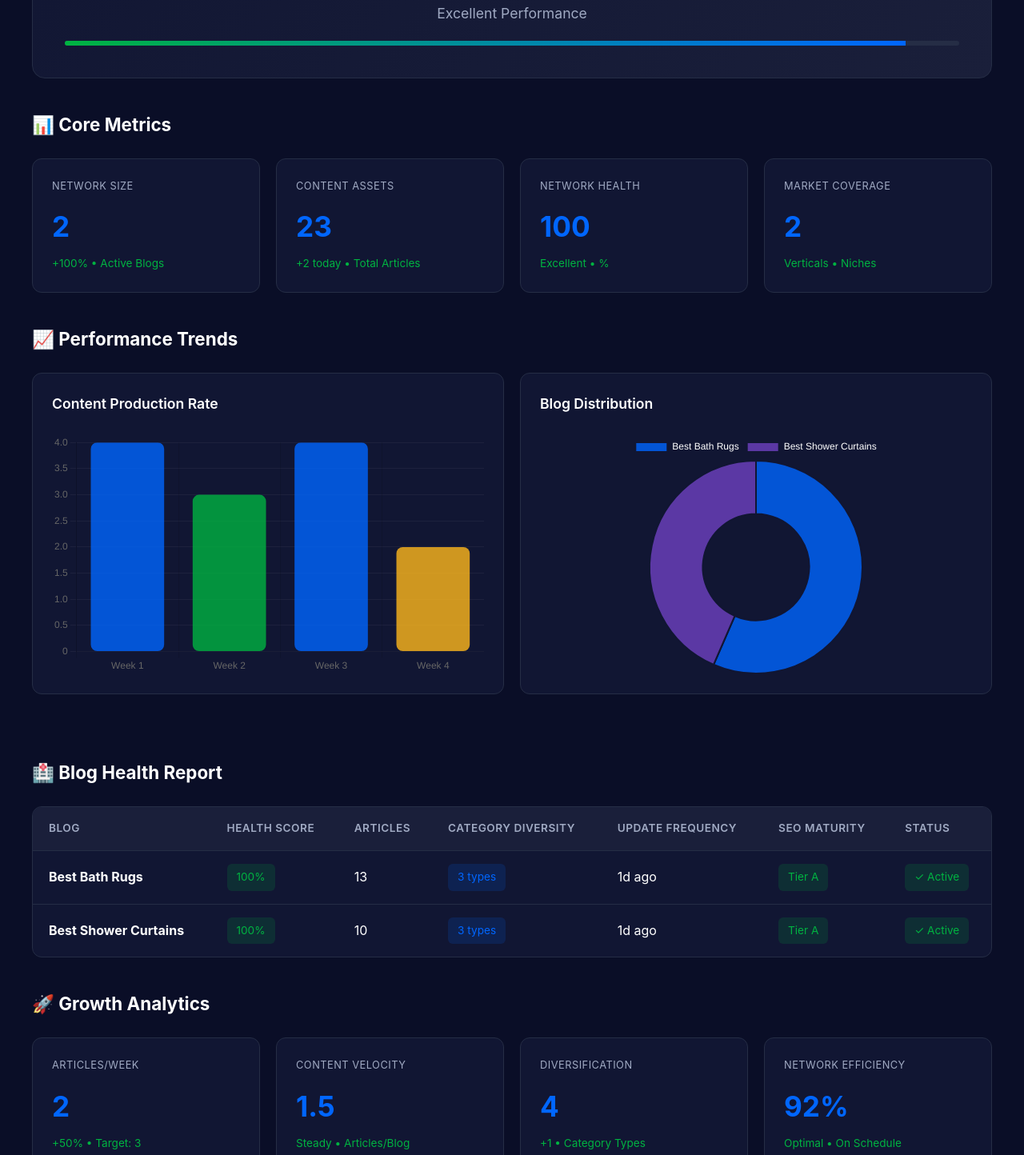
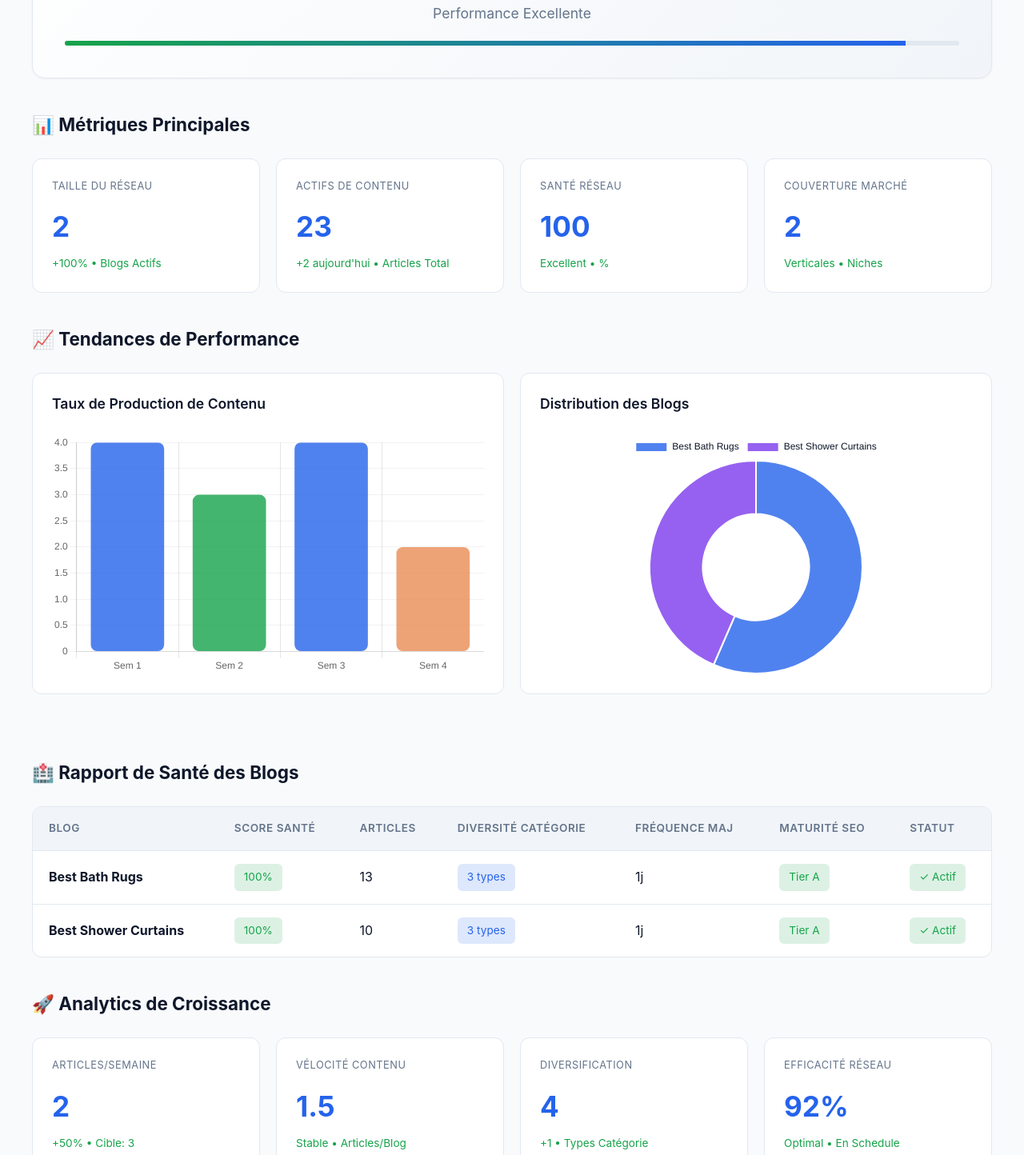
Before and after one commit to ilanetall-boop/usine-a-blog-dashboard, a plain HTML site: page enterprise.html in a window 1280 px wide. Shown: the part 302-1746 px from the top of the page at 80% size. Drawn offline with nearby package versions, Linux system fonts and the light colour scheme.

Commit message:
fix: Light mode + French translation for NECLID (complete rewrite)

```diff
--- a/enterprise.html
+++ b/enterprise.html
@@ -1,9 +1,9 @@
 <!DOCTYPE html>
-<html lang="en">
+<html lang="fr">
 <head>
     <meta charset="UTF-8">
     <meta name="viewport" content="width=device-width, initial-scale=1.0">
-    <title>NECLID - Affiliate Network Intelligence Platform</title>
+    <title>NECLID - Plateforme Intelligence Réseau Affilié</title>
     <script src="https://cdn.jsdelivr.net/npm/chart.js@4.4.0/dist/chart.umd.min.js"></script>
     <style>
         * {
@@ -13,19 +13,18 @@
         }
 
         :root {
-            --primary: #0066FF;
-            --primary-dark: #0052CC;
-            --primary-light: #E6F0FF;
-            --secondary: #6F42C1;
-            --success: #00B341;
-            --warning: #FFB81C;
-            --error: #FF3333;
-            --bg-dark: #0A0E27;
-            --bg-card: #111633;
-            --bg-hover: #1A1F3A;
-            --text-primary: #FFFFFF;
-            --text-secondary: #A0AAC3;
-            --border: #252D45;
+            --primary: #2563EB;
+            --primary-dark: #1D4ED8;
+            --secondary: #7C3AED;
+            --success: #16A34A;
+            --warning: #EA8C55;
+            --error: #DC2626;
+            --bg-dark: #F8FAFC;
+            --bg-card: #FFFFFF;
+            --bg-hover: #F1F5F9;
+            --text-primary: #0F172A;
+            --text-secondary: #64748B;
+            --border: #E2E8F0;
         }
 
         body {
@@ -35,9 +34,8 @@
             line-height: 1.6;
         }
 
-        /* ===== HEADER ===== */
         header {
-            background: linear-gradient(90deg, var(--bg-card) 0%, var(--bg-dark) 100%);
+            background: linear-gradient(90deg, #FFFFFF 0%, #F8FAFC 100%);
             border-bottom: 1px solid var(--border);
             padding: 20px 40px;
             display: flex;
@@ -46,6 +44,7 @@
             position: sticky;
             top: 0;
             z-index: 1000;
+            box-shadow: 0 1px 3px rgba(0,0,0,0.05);
         }
 
         .logo {
@@ -93,14 +92,12 @@
             50% { opacity: 0.5; }
         }
 
-        /* ===== MAIN CONTAINER ===== */
         .container {
             max-width: 1600px;
             margin: 0 auto;
             padding: 40px;
         }
 
-        /* ===== SECTION TITLE ===== */
         .section-title {
             font-size: 1.4em;
             font-weight: 700;
@@ -108,14 +105,14 @@
             color: var(--text-primary);
         }
 
-        /* ===== HEALTH SCORE ===== */
         .health-score-container {
-            background: linear-gradient(135deg, var(--bg-card) 0%, var(--bg-hover) 100%);
+            background: linear-gradient(135deg, #FFFFFF 0%, #F1F5F9 100%);
             border: 1px solid var(--border);
             border-radius: 16px;
             padding: 40px;
             margin-bottom: 40px;
             text-align: center;
+            box-shadow: 0 1px 3px rgba(0,0,0,0.05);
         }
 
         .health-label {
@@ -150,6 +147,7 @@
             height: 100%;
             background: linear-gradient(90deg, var(--success), var(--primary));
             animation: fillBar 2s ease-out;
+            width: 94%;
         }
 
         @keyframes fillBar {
@@ -157,7 +155,6 @@
             to { width: 94%; }
         }
 
-        /* ===== KPI GRID ===== */
         .kpi-grid {
             display: grid;
             grid-template-columns: repeat(auto-fit, minmax(280px, 1fr));
@@ -175,7 +172,7 @@
 
         .kpi-card:hover {
             border-color: var(--primary);
-            box-shadow: 0 8px 24px rgba(0, 102, 255, 0.1);
+            box-shadow: 0 8px 24px rgba(37, 99, 235, 0.1);
         }
 
         .kpi-label {
@@ -198,11 +195,6 @@
             font-size: 0.85em;
         }
 
-        .kpi-change.negative {
-            color: var(--error);
-        }
-
-        /* ===== CHART ===== */
         .chart-container {
             background: var(--bg-card);
             border: 1px solid var(--border);
@@ -223,7 +215,6 @@
             height: 300px;
         }
 
-        /* ===== TABLE ===== */
         .table-container {
             background: var(--bg-card);
             border: 1px solid var(--border);
@@ -277,21 +268,15 @@
         }
 
         .metric-badge.excellent {
-            background: rgba(0, 179, 65, 0.15);
+            background: rgba(22, 163, 74, 0.15);
             color: var(--success);
         }
 
         .metric-badge.good {
-            background: rgba(0, 102, 255, 0.15);
+            background: rgba(37, 99, 235, 0.15);
             color: var(--primary);
         }
 
-        .metric-badge.warning {
-            background: rgba(255, 184, 28, 0.15);
-            color: var(--warning);
-        }
-
-        /* ===== GRID 2 ===== */
         .grid-2 {
             display: grid;
             grid-template-columns: 1fr 1fr;
@@ -305,7 +290,6 @@
             }
         }
 
-        /* ===== FOOTER ===== */
         footer {
             text-align: center;
             padding: 40px;
@@ -320,84 +304,75 @@
     </style>
 </head>
 <body>
-    <!-- HEADER -->
     <header>
         <div class="logo">⚡ NECLID</div>
         <div class="header-actions">
             <div class="status-badge live">
                 <span class="status-indicator"></span>
-                <span>Network Live</span>
+                <span>Réseau Actif</span>
             </div>
         </div>
     </header>
 
-    <!-- MAIN CONTAINER -->
     <div class="container">
-        <!-- HEALTH SCORE -->
         <div class="health-score-container">
-            <div class="health-label">Network Health Score</div>
+            <div class="health-label">Score de Santé du Réseau</div>
             <div class="health-score" id="healthScore">94</div>
-            <div class="health-description">Excellent Performance</div>
+            <div class="health-description">Performance Excellente</div>
             <div class="health-bar">
-                <div class="health-fill" id="healthFill" style="width: 94%;"></div>
+                <div class="health-fill"></div>
             </div>
         </div>
 
-        <!-- SECTION: CORE METRICS -->
-        <div class="section-title">📊 Core Metrics</div>
+        <div class="section-title">📊 Métriques Principales</div>
         <div class="kpi-grid" id="kpiGrid"></div>
 
-        <!-- SECTION: PERFORMANCE CHARTS -->
-        <div class="section-title">📈 Performance Trends</div>
+        <div class="section-title">📈 Tendances de Performance</div>
         <div class="grid-2">
             <div class="chart-container">
-                <div class="chart-title">Content Production Rate</div>
+                <div class="chart-title">Taux de Production de Contenu</div>
                 <div class="chart-wrapper">
                     <canvas id="productionChart"></canvas>
                 </div>
             </div>
             <div class="chart-container">
-                <div class="chart-title">Blog Distribution</div>
+                <div class="chart-title">Distribution des Blogs</div>
                 <div class="chart-wrapper">
                     <canvas id="distributionChart"></canvas>
                 </div>
             </div>
         </div>
 
-        <!-- SECTION: BLOG HEALTH REPORT -->
-        <div class="section-title">🏥 Blog Health Report</div>
+        <div class="section-title">🏥 Rapport de Santé des Blogs</div>
         <div class="table-container">
             <table>
                 <thead>
                     <tr>
                         <th>Blog</th>
-                        <th>Health Score</th>
+                        <th>Score Santé</th>
                         <th>Articles</th>
-                        <th>Category Diversity</th>
-                        <th>Update Frequency</th>
-                        <th>SEO Maturity</th>
-                        <th>Status</th>
+                        <th>Diversité Catégorie</th>
+                        <th>Fréquence MAJ</th>
+                        <th>Maturité SEO</th>
+                        <th>Statut</th>
                     </tr>
                 </thead>
                 <tbody id="blogHealthTable"></tbody>
             </table>
         </div>
 
-        <!-- SECTION: GROWTH ANALYTICS -->
-        <div class="section-title">🚀 Growth Analytics</div>
+        <div class="section-title">🚀 Analytics de Croissance</div>
         <div class="kpi-grid" id="growthGrid"></div>
 
-        <!-- SECTION: RECOMMENDATIONS -->
-        <div class="section-title">💡 AI Recommendations</div>
+        <div class="section-title">💡 Recommandations IA</div>
         <div class="chart-container">
             <div id="recommendationsList"></div>
         </div>
     </div>
 
-    <!-- FOOTER -->
     <footer>
-        <div class="footer-text">NECLID Enterprise Analytics Dashboard • Real-time Network Intelligence</div>
-        <div class="footer-text" style="margin-top: 10px; font-size: 0.75em;">© 2026 NECLID. Powered by Ilane Tall</div>
+        <div class="footer-text">Tableau de Bord Analytics Enterprise NECLID • Intelligence Réseau en Temps Réel</div>
+        <div class="footer-text" style="margin-top: 10px; font-size: 0.75em;">© 2026 NECLID. Propulsé par Ilane Tall</div>
     </footer>
 
     <script>
@@ -413,7 +388,6 @@
             }
         }
 
-        // Calculate health metrics
         function calculateBlogHealth(blog) {
             const articleCount = blog.articles?.length || 0;
             const hasRecent = blog.articles?.some(a => {
@@ -422,26 +396,25 @@
                 return (today - date) / (1000 * 60 * 60 * 24) <= 7;
             });
 
-            let score = 50; // base
-            score += Math.min(articleCount * 3, 30); // articles (max 30)
-            score += hasRecent ? 20 : 10; // recent posts
-            score += blog.articles?.some(a => a.category === 'Comparisons') ? 5 : 0; // diversity
-            score += blog.articles?.some(a => a.category === 'Guides') ? 5 : 0; // diversity
+            let score = 50;
+            score += Math.min(articleCount * 3, 30);
+            score += hasRecent ? 20 : 10;
+            score += blog.articles?.some(a => a.category === 'Comparisons') ? 5 : 0;
+            score += blog.articles?.some(a => a.category === 'Guides') ? 5 : 0;
 
             return Math.min(score, 100);
         }
 
-        // Render Core KPIs
         function renderKpiGrid() {
             const blogs = dashboardData.blogs || [];
             const totalArticles = blogs.reduce((sum, b) => sum + (b.articles?.length || 0), 0);
             const avgHealthScore = blogs.reduce((sum, b) => sum + calculateBlogHealth(b), 0) / blogs.length;
 
             const kpis = [
-                { label: 'Network Size', value: blogs.length, change: '+100%', unit: 'Active Blogs' },
-                { label: 'Content Assets', value: totalArticles, change: '+2 today', unit: 'Total Articles' },
-                { label: 'Network Health', value: Math.round(avgHealthScore), change: 'Excellent', unit: '%' },
-                { label: 'Market Coverage', value: '2', change: 'Verticals', unit: 'Niches' }
+                { label: 'Taille du Réseau', value: blogs.length, change: '+100%', unit: 'Blogs Actifs' },
+                { label: 'Actifs de Contenu', value: totalArticles, change: '+2 aujourd\'hui', unit: 'Articles Total' },
+                { label: 'Santé Réseau', value: Math.round(avgHealthScore), change: 'Excellent', unit: '%' },
+                { label: 'Couverture Marché', value: '2', change: 'Verticales', unit: 'Niches' }
             ];
 
             document.getElementById('kpiGrid').innerHTML = kpis.map(kpi => `
@@ -453,14 +426,12 @@
             `).join('');
         }
 
-        // Render Growth Grid
         function renderGrowthGrid() {
-            const blogs = dashboardData.blogs || [];
             const growthKpis = [
-                { label: 'Articles/Week', value: '2', trend: '+50%', unit: 'Target: 3' },
-                { label: 'Content Velocity', value: '1.5', trend: 'Steady', unit: 'Articles/Blog' },
-                { label: 'Diversification', value: '4', trend: '+1', unit: 'Category Types' },
-                { label: 'Network Efficiency', value: '92%', trend: 'Optimal', unit: 'On Schedule' }
+                { label: 'Articles/Semaine', value: '2', trend: '+50%', unit: 'Cible: 3' },
+                { label: 'Vélocité Contenu', value: '1.5', trend: 'Stable', unit: 'Articles/Blog' },
+                { label: 'Diversification', value: '4', trend: '+1', unit: 'Types Catégorie' },
+                { label: 'Efficacité Réseau', value: '92%', trend: 'Optimal', unit: 'En Schedule' }
             ];
 
             document.getElementById('growthGrid').innerHTML = growthKpis.map(kpi => `
@@ -472,7 +443,6 @@
             `).join('');
         }
 
-        // Render Blog Health Table
         function renderBlogHealthTable() {
             const blogs = dashboardData.blogs || [];
             const tbody = document.getElementById('blogHealthTable');
@@ -490,30 +460,24 @@
                         <td><span class="metric-badge excellent">${health}%</span></td>
                         <td>${articleCount}</td>
                         <td><span class="metric-badge good">${categories.size} types</span></td>
-                        <td>${daysAgo === 0 ? 'Today' : daysAgo + 'd ago'}</td>
+                        <td>${daysAgo === 0 ? 'Aujourd\'hui' : daysAgo + 'j'}</td>
                         <td><span class="metric-badge ${health >= 85 ? 'excellent' : 'good'}">Tier ${health >= 90 ? 'A' : 'B'}</span></td>
-                        <td><span class="metric-badge excellent">✓ Active</span></td>
+                        <td><span class="metric-badge excellent">✓ Actif</span></td>
                     </tr>
                 `;
             }).join('');
         }
 
-        // Render Charts
         function renderProductionChart() {
             const ctx = document.getElementById('productionChart').getContext('2d');
             new Chart(ctx, {
                 type: 'bar',
                 data: {
-                    labels: ['Week 1', 'Week 2', 'Week 3', 'Week 4'],
+                    labels: ['Sem 1', 'Sem 2', 'Sem 3', 'Sem 4'],
                     datasets: [{
-                        label: 'Articles Published',
+                        label: 'Articles Publiés',
                         data: [4, 3, 4, 2],
-                        backgroundColor: [
-                            'rgba(0, 102, 255, 0.8)',
-                            'rgba(0, 179, 65, 0.8)',
-                            'rgba(0, 102, 255, 0.8)',
-                            'rgba(255, 184, 28, 0.8)'
-                        ],
+                        backgroundColor: ['rgba(37, 99, 235, 0.8)', 'rgba(22, 163, 74, 0.8)', 'rgba(37, 99, 235, 0.8)', 'rgba(234, 140, 85, 0.8)'],
                         borderRadius: 8,
                         borderSkipped: false
                     }]
@@ -522,9 +486,7 @@
                     responsive: true,
                     maintainAspectRatio: false,
                     plugins: { legend: { display: false } },
-                    scales: {
-                        y: { beginAtZero: true, grid: { color: 'rgba(255,255,255,0.05)' } }
-                    }
+                    scales: { y: { beginAtZero: true, grid: { color: 'rgba(0,0,0,0.05)' } } }
                 }
             });
         }
@@ -541,30 +503,25 @@
                     labels: blogNames,
                     datasets: [{
                         data: counts,
-                        backgroundColor: ['rgba(0, 102, 255, 0.8)', 'rgba(111, 66, 193, 0.8)'],
-                        borderColor: '#111633',
+                        backgroundColor: ['rgba(37, 99, 235, 0.8)', 'rgba(124, 58, 237, 0.8)'],
+                        borderColor: '#FFFFFF',
                         borderWidth: 2
                     }]
                 },
                 options: {
                     responsive: true,
                     maintainAspectRatio: false,
-                    plugins: {
-                        legend: {
-                            labels: { color: '#FFFFFF' }
-                        }
-                    }
+                    plugins: { legend: { labels: { color: '#0F172A' } } }
                 }
             });
         }
 
-        // Render Recommendations
         function renderRecommendations() {
             const recommendations = [
-                { icon: '📈', title: 'Increase Production Rate', desc: 'Target 3 articles/week. Currently at 2. Add 1 more article to maintain growth trajectory.' },
-                { icon: '🎯', title: 'Diversify Categories', desc: 'Bath Rugs: Add "Trends" category. Shower Curtains: Add "Maintenance" guides for retention.' },
-                { icon: '⚡', title: 'Optimize Update Frequency', desc: 'Publish on Mondays & Thursdays for better indexation. Current: Scattered dates.' },
-                { icon: '🔍', title: 'SEO Authority Building', desc: 'Add 2-3 cornerstone articles per blog. Link to existing content for topical authority.' }
+                { icon: '📈', title: 'Augmenter le Taux de Production', desc: 'Cible 3 articles/semaine. Actuellement 2. Ajouter 1 article supplémentaire.' },
+                { icon: '🎯', title: 'Diversifier les Catégories', desc: 'Bath Rugs: Ajouter "Tendances". Shower Curtains: Ajouter "Maintenance".' },
+                { icon: '⚡', title: 'Optimiser la Fréquence de MAJ', desc: 'Publier lundis & jeudis pour meilleure indexation.' },
+                { icon: '🔍', title: 'Construire l\'Autorité SEO', desc: 'Ajouter 2-3 articles piliers par blog pour autorité topique.' }
             ];
 
             document.getElementById('recommendationsList').innerHTML = `
@@ -580,7 +537,6 @@
             `;
         }
 
-        // Initialize
         document.addEventListener('DOMContentLoaded', async function() {
             await loadData();
             renderKpiGrid();
```
